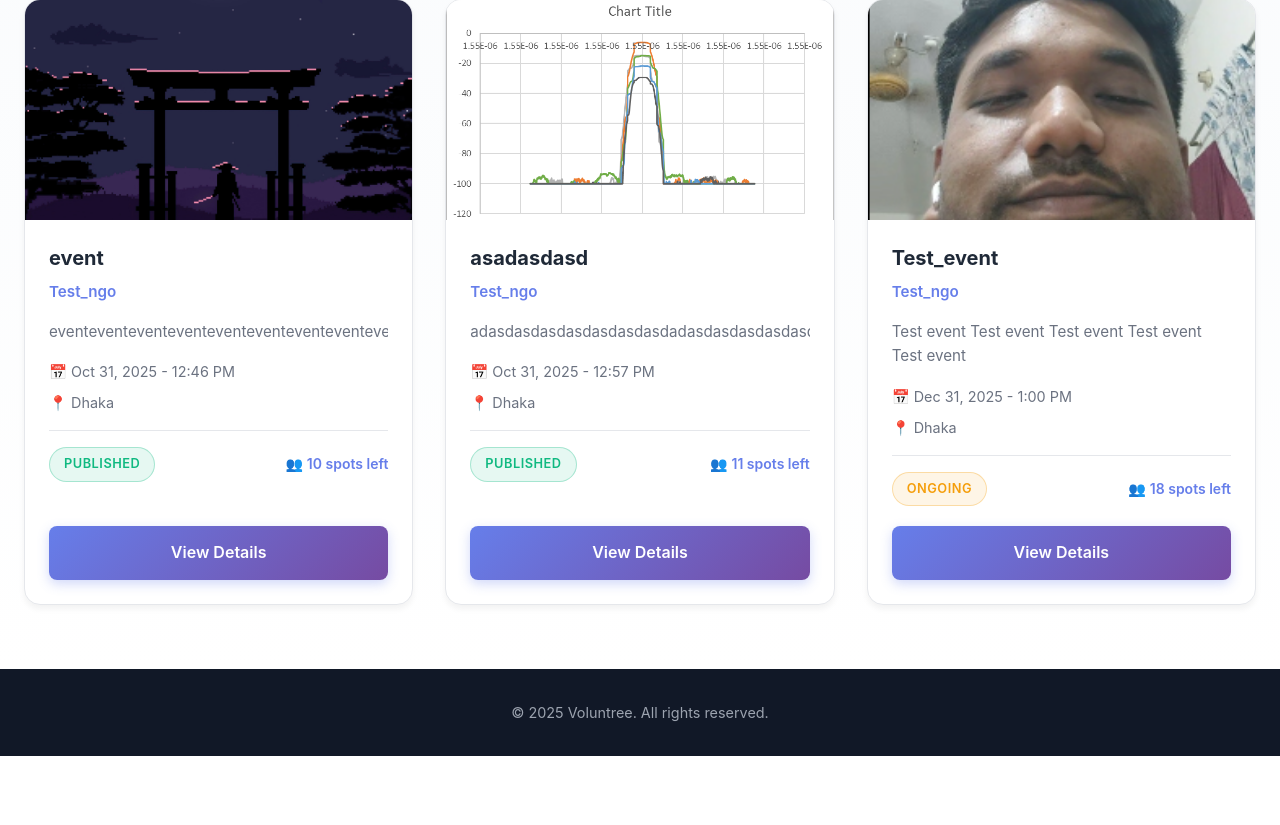
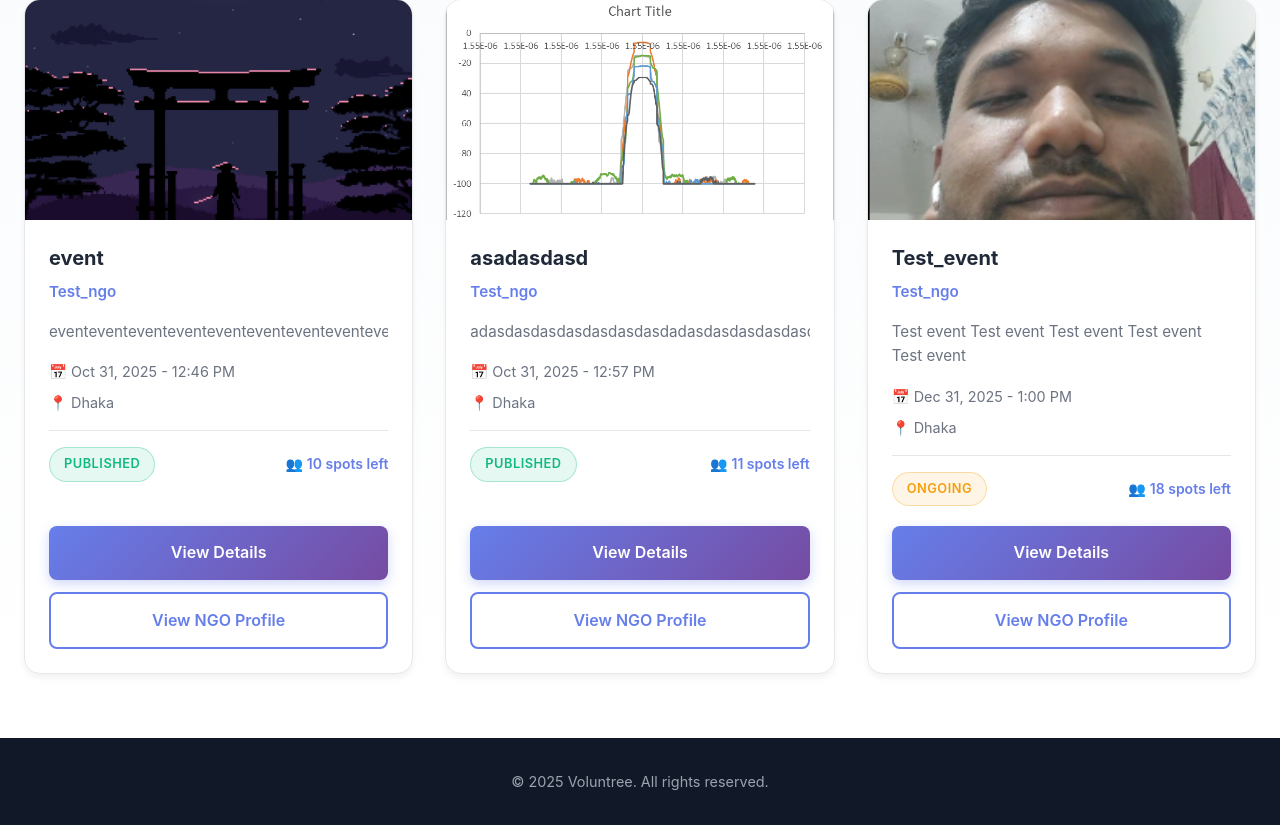
Before and after one commit to iamsadattt/voluntree2.0, a Django app: page /events/ in a window 1280 px wide. Shown: the part 433-1258 px from the top of the page. Before the commit the page ends 1189 px from the top, so only its background shows below. Run offline with Django 5.2, Linux system fonts and the light colour scheme; data comes from the database, SQL or seed files in the repository; both versions use the stored data as it was after the commit.

Commit message:
Minor Ngo profile view update.

```diff
--- a/voluntree/events/templates/events/event_list.html
+++ b/voluntree/events/templates/events/event_list.html
@@ -87,7 +87,12 @@
                                 </span>
                             </div>
 
-                            <a href="{% url 'event_detail' event.pk %}" class="btn-view-event">View Details</a>
+                            <div class="event-actions">
+                                <a href="{% url 'event_detail' event.pk %}" class="btn-view-event">View Details</a>
+                                <a href="{% url 'view_ngo_profile' event.ngo.id %}" class="btn-view-ngo">View NGO
+                                    Profile</a>
+                            </div>
+
                         </div>
                     </div>
                 {% endfor %}
--- a/voluntree/static/css/events/event_list.css
+++ b/voluntree/static/css/events/event_list.css
@@ -594,3 +594,47 @@ select:focus-visible {
         transition-duration: 0.01ms !important;
     }
 }
+
+/* View NGO Profile Button */
+.event-actions {
+    display: flex;
+    flex-direction: column;
+    gap: 0.75rem;
+    margin-top: auto;
+}
+
+.btn-view-ngo {
+    display: block;
+    text-align: center;
+    background: white;
+    color: #667eea;
+    padding: 0.875rem 1.5rem;
+    border-radius: 8px;
+    text-decoration: none;
+    font-weight: 600;
+    transition: all 0.3s ease;
+    border: 2px solid #667eea;
+}
+
+.btn-view-ngo:hover {
+    background: #667eea;
+    color: white;
+    transform: translateY(-2px);
+    box-shadow: 0 6px 16px rgba(102, 126, 234, 0.4);
+}
+
+.btn-view-ngo:active {
+    transform: translateY(0);
+}
+
+/* Responsive adjustments */
+@media (max-width: 480px) {
+    .event-actions {
+        gap: 0.5rem;
+    }
+
+    .btn-view-ngo {
+        padding: 0.75rem 1.25rem;
+        font-size: 0.9rem;
+    }
+}
--- a/voluntree/static/js/events/event_list.js
+++ b/voluntree/static/js/events/event_list.js
@@ -14,6 +14,7 @@
         const viewButtons = document.querySelectorAll('.btn-view-event');
         const eventImages = document.querySelectorAll('.event-image');
         const statusBadges = document.querySelectorAll('.event-status');
+        const viewNgoButtons = document.querySelectorAll('.btn-view-ngo');
 
         // ===========================
         // Search Enhancement
@@ -123,6 +124,31 @@
                 }, 150);
             });
         });
+
+
+        // ===========================
+// View NGO Button Enhancement
+// ===========================
+viewNgoButtons.forEach(button => {
+    button.addEventListener('click', function(e) {
+        createRipple(e, this);
+
+        // Add click animation
+        this.style.transform = 'scale(0.95)';
+        setTimeout(() => {
+            this.style.transform = '';
+        }, 150);
+
+        // Optional: Show loading notification
+        showNotification('Loading NGO profile...', 'info');
+    });
+
+
+    button.addEventListener('mouseleave', function() {
+        this.textContent = 'View NGO Profile';
+    });
+});
+
 
         // ===========================
         // Status Badge Tooltips
```
Also changed, not shown: voluntree/db.sqlite3.
